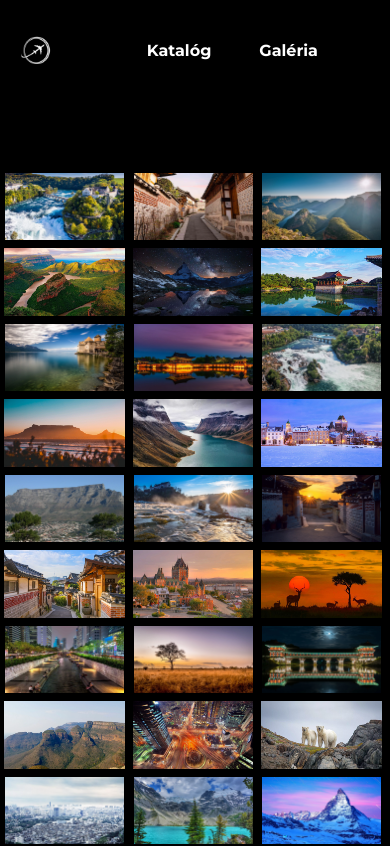
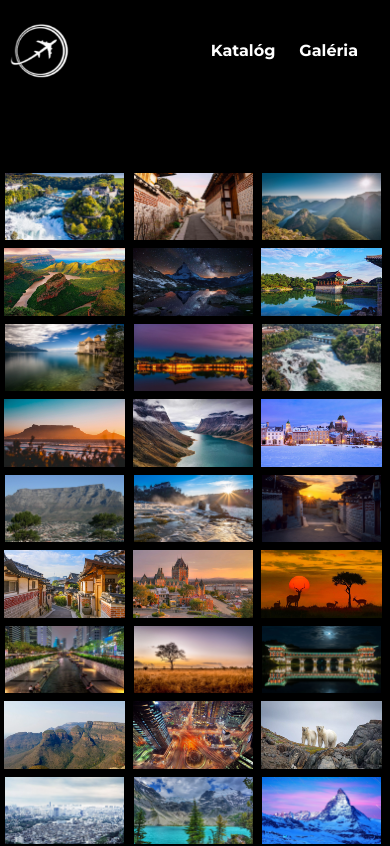
Before and after one commit to mxrshall/E-Travel-static, a React (Vite) app: page /galeria in a window 390 px wide. Shown: the top 846 px of the page. Built offline with nearby package versions, Linux system fonts and the light colour scheme.

Commit message:
Navigacia pre mobil

```diff
--- a/src/Navbar/Logo.jsx
+++ b/src/Navbar/Logo.jsx
@@ -7,8 +7,8 @@ function Logo({ onClick }) {
   };
 
   return (
-    <div className="w-1/12 flex items-center">
-        <img src={logo} className="w-[4rem] ml-5" onClick={handleClick}/>
+    <div className="w-1/2 flex items-center md:w-1/12">
+        <img src={logo} className="w-[4rem] ml-2 md:ml-5" onClick={handleClick}/>
     </div>
   )
 }
--- a/src/Navbar/Navigation.jsx
+++ b/src/Navbar/Navigation.jsx
@@ -5,11 +5,11 @@ function Navigation({ onClick }) {
   };
 
   return (
-      <div className="w-11/12 flex justify-end items-center text-base text-white font-bold font-mont pr-12">
-        <p className="mx-6 cursor-pointer" onClick={() => handleClick("katalog")}>
+      <div className="w-1/2 flex justify-end items-center text-base text-white font-bold font-mont pr-5 md:w-11/12 md:pr-12">
+        <p className="mx-3 cursor-pointer md:mx-6" onClick={() => handleClick("katalog")}>
           Katalóg
         </p>
-        <p className="mx-6 cursor-pointer" onClick={() => handleClick("galeria")}>
+        <p className="mx-3 cursor-pointer md:mx-6" onClick={() => handleClick("galeria")}>
           Galéria
         </p>
       </div>
```
